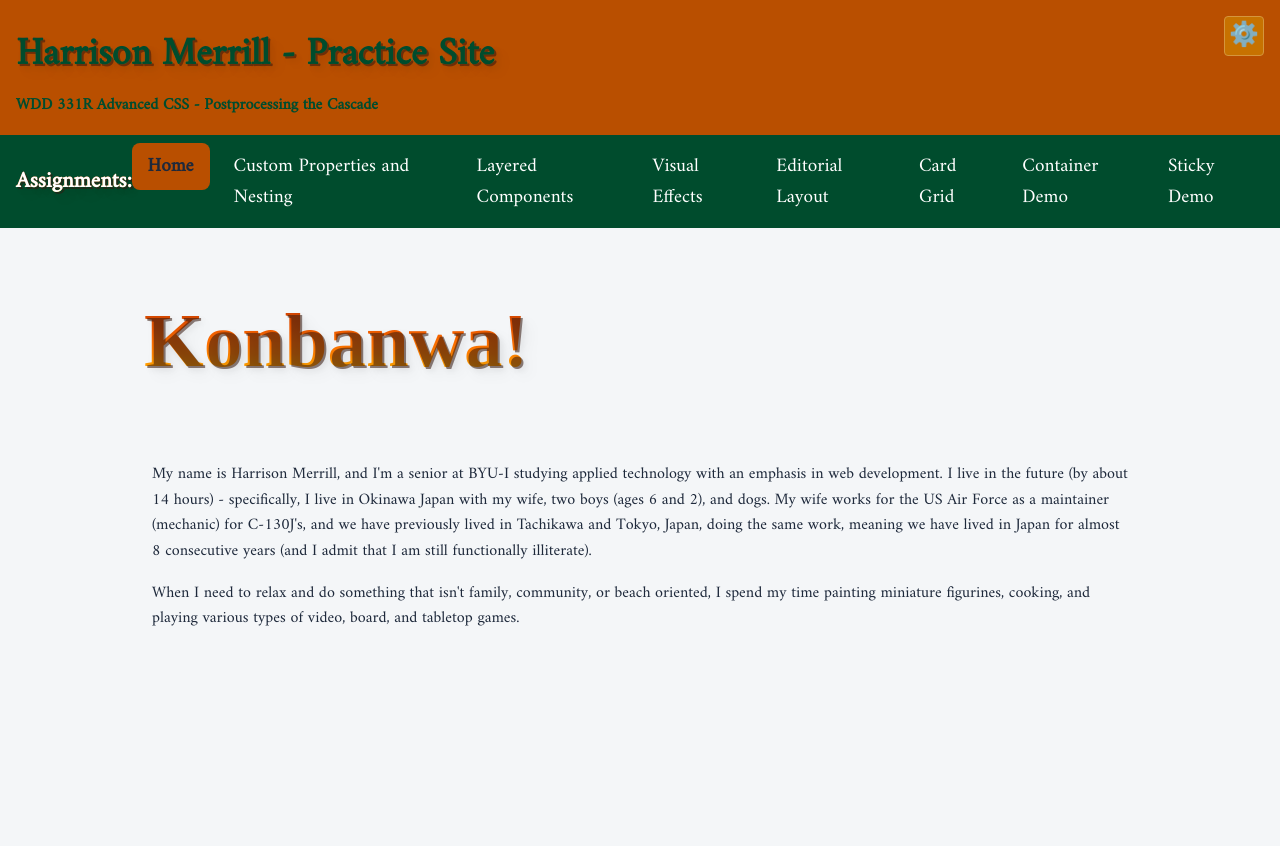
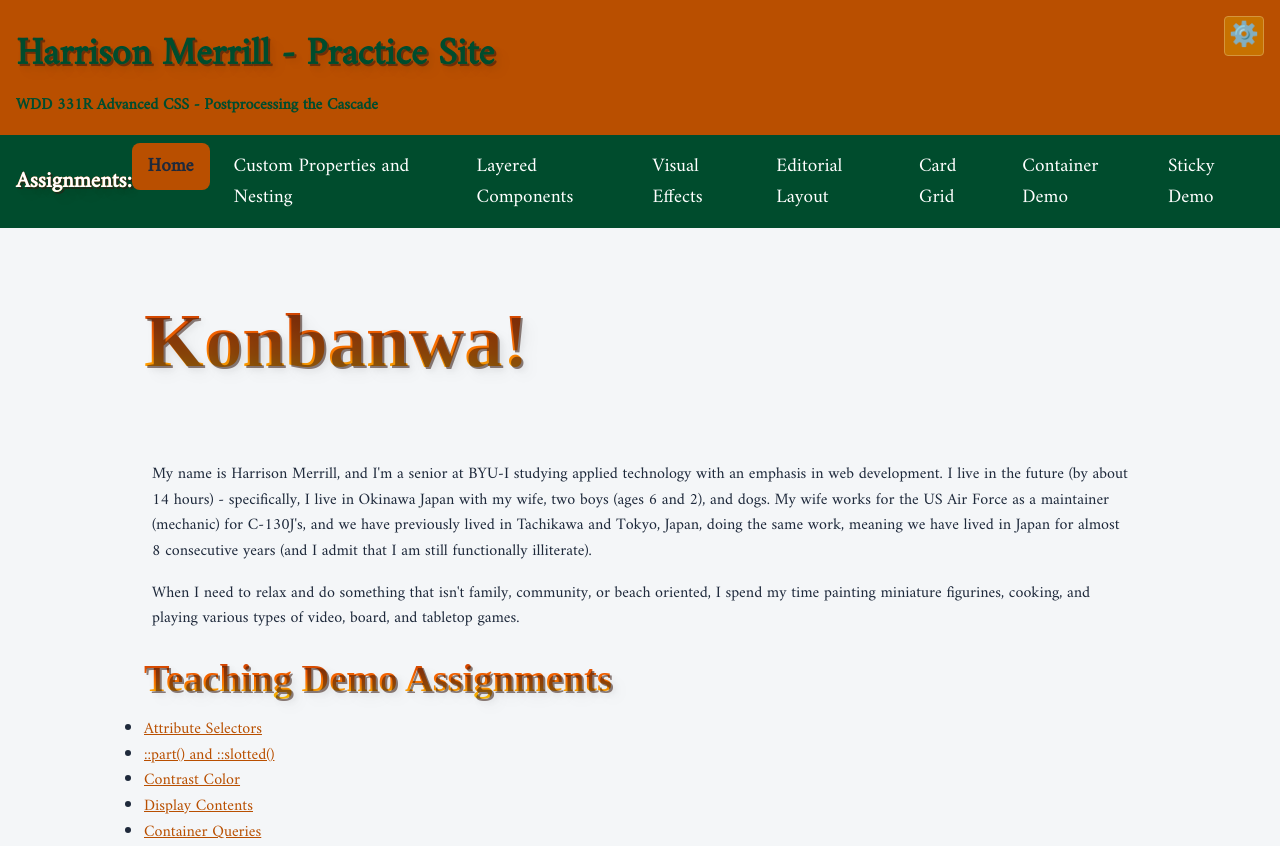
Before and after one commit to hwalkermerrill/wdd331R_aCSS, a website: page index.html in a window 1280 px wide. Before the commit the page ends 800 px from the top, so only its background shows below. Drawn offline with Linux system fonts and the light colour scheme; a web font is replaced by a local one.

Commit message:
add teaching demo assignments links

```diff
--- a/index.html
+++ b/index.html
@@ -77,7 +77,7 @@
 		</ul>
 	</nav>
 
-	<!-- TODO: Add secondary nav bar/ cards for demos -->
+
 
 	<!-- CONTENT HERE -->
 	<main class="clearfix" id="maincontent">
@@ -89,6 +89,16 @@
 			almost 8 consecutive years (and I admit that I am still functionally illiterate).</p>
 		<p>When I need to relax and do something that isn't family, community, or beach oriented, I spend my time painting
 			miniature figurines, cooking, and playing various types of video, board, and tabletop games. </p>
+
+		<div>
+			<h2>Teaching Demo Assignments</h2>
+			<ul>
+				<li><a href="demo/attributeSelectors.html">Attribute Selectors</a></li>
+				<li><a href="unit-2/part-and-slotted/index.html">::part() and ::slotted()</a></li>
+				<li><a href="demo/contrastColor.html">Contrast Color</a></li>
+				<li><a href="demo/displayContents.html">Display Contents</a></li>
+				<li><a href="demo/containerQuery.html">Container Queries</a></li>
+			</ul>
+		</div>
 	</main>
-
 </body>
```
